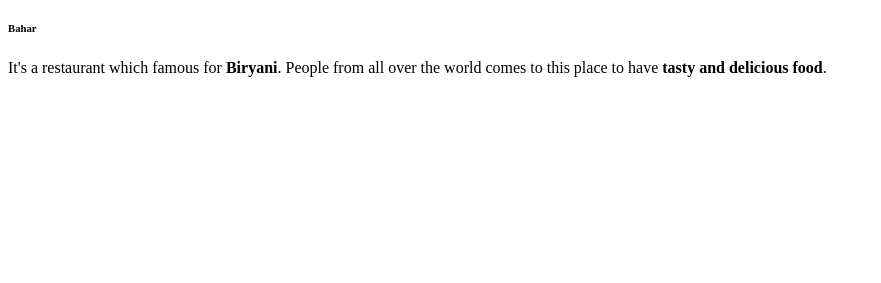
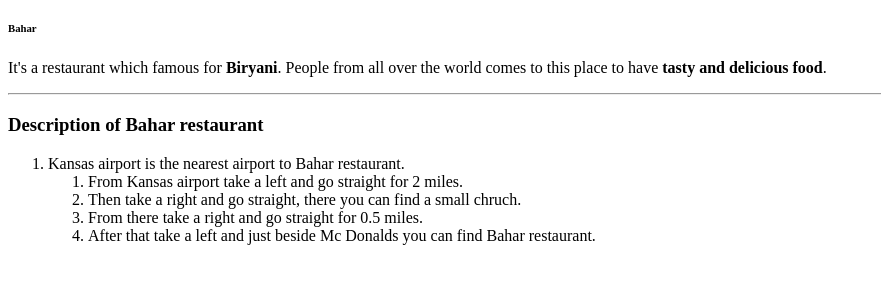
Before and after one commit to 44-563-Web-Apps-S22/webapps-s22-assignment-3-yashaswi1996, a plain HTML site: page index.html in a window 1280 px wide. Shown: the part 61-344 px from the top of the page, without its empty margins (0-881 px from the left). Drawn offline with Linux system fonts and the light colour scheme.

Commit message:
Ordered list updated

```diff
--- a/index.html
+++ b/index.html
@@ -10,4 +10,18 @@
      <p>
         It's a restaurant which famous for <b>Biryani</b>. People from all over the world comes to this place to have <b>tasty and delicious food</b>.
      </p>
+
+     <hr>
+     <h3>Description of Bahar restaurant</h3>
+     <ol>
+         <li>
+            Kansas airport is the nearest airport to Bahar restaurant.
+            <ol>
+                <li>From Kansas airport take a left and go straight for 2 miles.</li>
+                <li>Then take a right and go straight, there you can find a small chruch.</li>
+                <li>From there take a right and go straight for 0.5 miles.</li>
+                <li>After that take a left and just beside Mc Donalds you can find Bahar restaurant.</li>
+            </ol>
+         </li>
+     </ol>
 </html>
```
